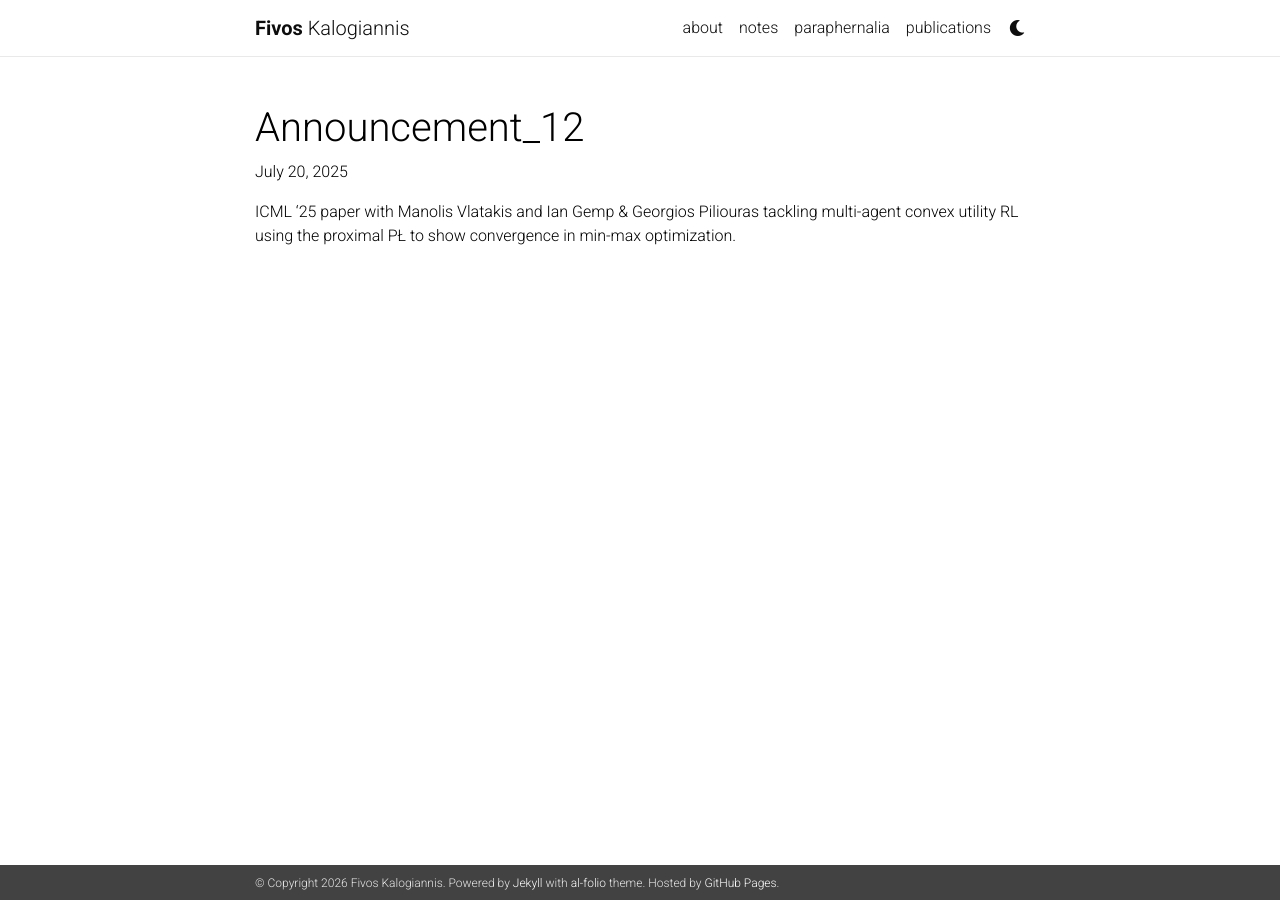
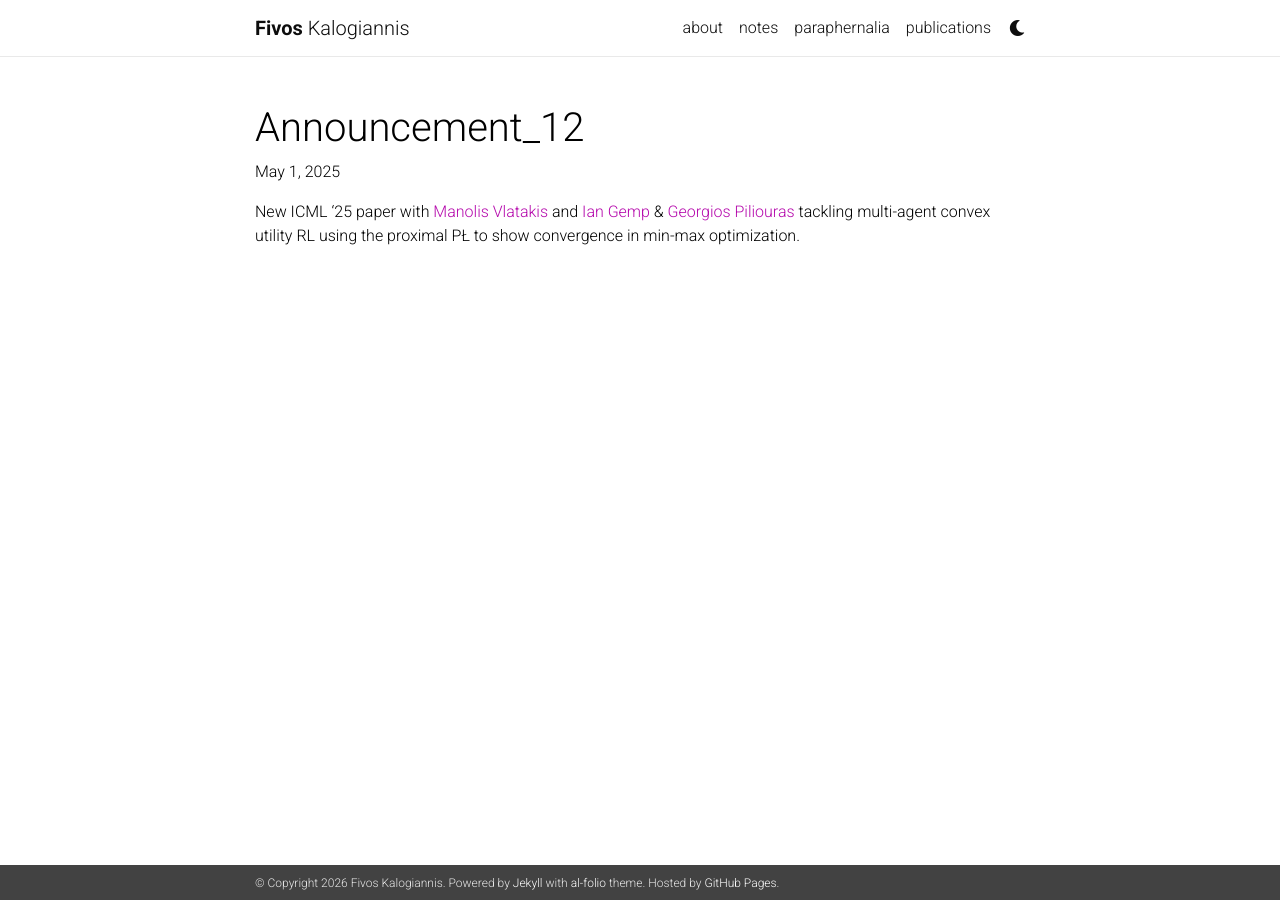
Before and after one commit to fivoskal/fivoskal.github.io, a Jekyll site: the page built from _news/announcement_12.md, in a window 1280 px wide. Built offline with Jekyll 4.4.1, drawn with Linux system fonts in a browser that asks for light colours; nearby versions of some CDN libraries; comment, search, counter and statistics services are not loaded; a style sheet for code colours, icons or effects is not loaded.

Commit message:
Update announcement date and author references
Updated the announcement date and enhanced author links.

```diff
--- a/_news/announcement_12.md
+++ b/_news/announcement_12.md
@@ -1,7 +1,7 @@
 ---
 layout: post
-date: 2025-07-20
+date: 2025-05-01
 inline: true
 ---
 
-ICML '25 paper with Manolis Vlatakis and Ian Gemp & Georgios Piliouras tackling multi-agent convex utility RL using the proximal PŁ to show convergence in min-max optimization.
+New ICML '25 paper with [Manolis Vlatakis](https://pages.cs.wisc.edu/~vlatakis/) and [Ian Gemp](https://imgemp.github.io/) & [Georgios Piliouras](https://georgiospiliouras.com/) tackling multi-agent convex utility RL using the proximal PŁ to show convergence in min-max optimization.
```
